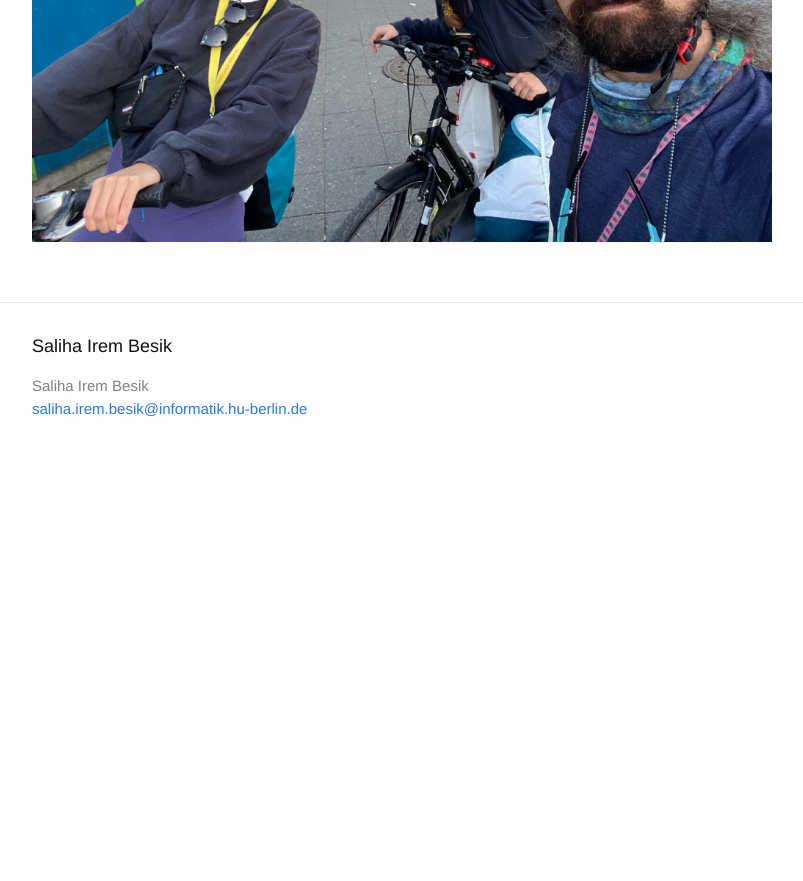
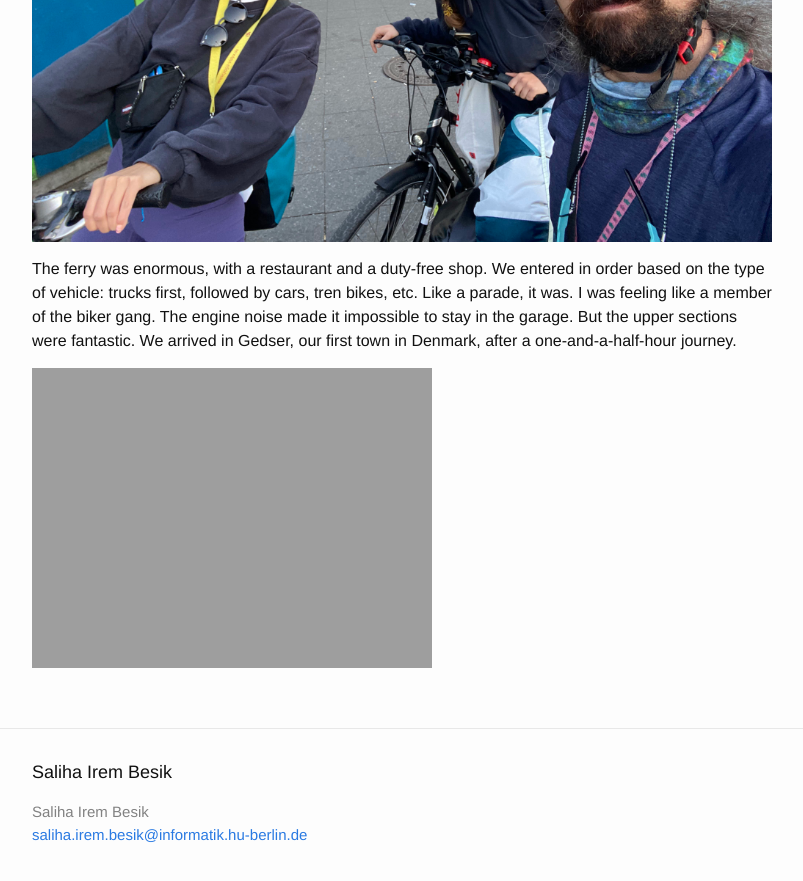
Before and after one commit to irembesik/irembesik.github.io, a Jekyll site: the page built from _posts/2022-06-18-denmark.md, in a window 1280 px wide and 900 px high, scrolled down 660 px. Shown: the top 881 px of the window, without its empty margins (238-1041 px from the left). Built offline with Jekyll 4.4.1, drawn with Linux system fonts in a browser that asks for light colours; before the commit the page ends 1140 px from its top, so only the background shows below that.

Commit message:
update denmark

```diff
--- a/_posts/2022-06-18-denmark.md
+++ b/_posts/2022-06-18-denmark.md
@@ -9,3 +9,7 @@ The date is June 18th, Saturday. The day began quite early. We met at 5:30 a.m.,
 
 
 ![img-1](https://irem.dev/assets/IMG_5415.jpg)
+
+The ferry was enormous, with a restaurant and a duty-free shop. We entered in order based on the type of vehicle: trucks first, followed by cars, tren bikes, etc. Like a parade, it was. I was feeling like a member of the biker gang. The engine noise made it impossible to stay in the garage. But the upper sections were fantastic. We arrived in Gedser, our first town in Denmark, after a one-and-a-half-hour journey.
+
+![img-1](https://irem.dev/assets/IMG_20220618_120339.jpg)
```
